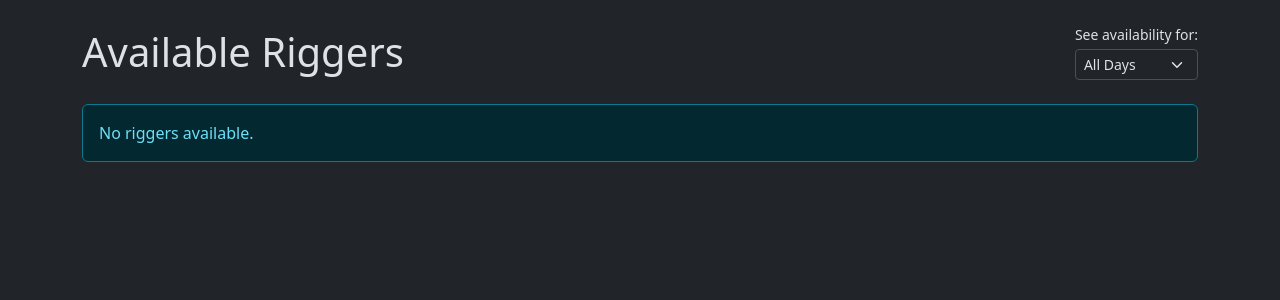
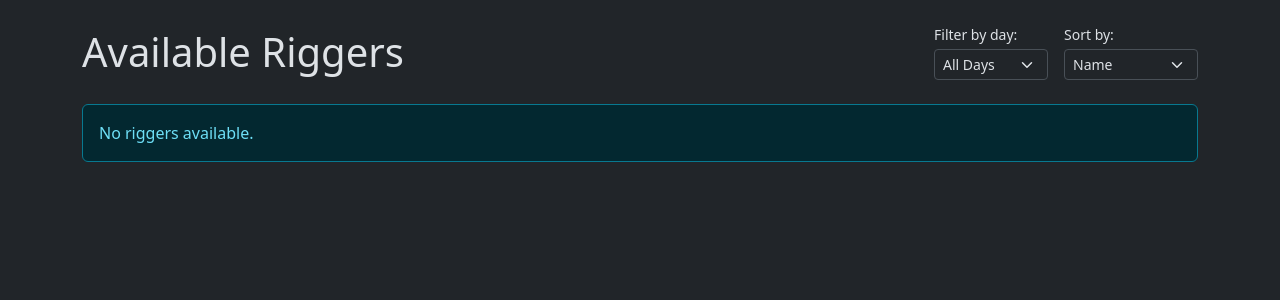
Before and after one commit to dkmkelley/community-riggers, a Flask app: page /admin/availability in a window 1280 px wide. Shown: the part 56-356 px from the top of the page. Run offline with Flask 3, Linux system fonts and the light colour scheme; the visitor is signed in with stand-in values (Sample User, id 1); data that the repository does not hold is empty.

Commit message:
Add sort-by-last-updated to admin availability view; backfill missing last_toggled_at column
Splits the day filter and sort control into separate dropdowns instead of
overloading one select for both, and adds a schema migration so existing
databases created before last_toggled_at was added pick up the column.

```diff
--- a/app.py
+++ b/app.py
@@ -352,6 +352,7 @@ def admin_availability():
     conn = get_db()
 
     filter_day = request.args.get('filter_day', 'all') # Get the filter_day parameter from the query string, default to 'all'
+    sort_by = request.args.get('sort_by', 'name')
     sort_dir = request.args.get('sort_dir', 'asc')
 
     days = []
@@ -415,15 +416,19 @@ def admin_availability():
             "sms_consent": r["sms_consent"],
             "availability": [r["day_0"], r["day_1"], r["day_2"], r["day_3"], r["day_4"]],
             "token": r["token"],
+            "last_toggled_at_raw": r["last_toggled_at"],
             "last_toggled_at": datetime.strptime(r["last_toggled_at"],
             "%Y-%m-%d %H:%M:%S").replace(tzinfo=timezone.utc).astimezone(ZoneInfo("America/Los_Angeles")).strftime("%m/%d %I:%M%p")
             if r["last_toggled_at"]
             else "Never"
         })
 
-    riggers = sorted(riggers, key=lambda r: r['name'].split()[-1].lower(), reverse=(sort_dir == 'desc')) # Sort by last name, case-insensitive
+    if sort_by == 'last_updated':
+        riggers = sorted(riggers, key=lambda r: r['last_toggled_at_raw'] or '', reverse=(sort_dir == 'desc')) # Never-updated riggers sort as the oldest possible timestamp
+    else:
+        riggers = sorted(riggers, key=lambda r: r['name'].split()[-1].lower(), reverse=(sort_dir == 'desc')) # Sort by last name, case-insensitive
     conn.close()
-    return render_template("admin_availability.html", riggers=riggers, days=days, filter_day=filter_day, sort_dir=sort_dir)
+    return render_template("admin_availability.html", riggers=riggers, days=days, filter_day=filter_day, sort_by=sort_by, sort_dir=sort_dir)
 
 
 # Admin view to see all riggers with status of 'pending'. Is public on dev server but should be protected in production.
--- a/database.py
+++ b/database.py
@@ -42,6 +42,10 @@ def ensure_schema():
         conn.execute("UPDATE riggers SET sms_consent = 1")
         conn.commit()
 
+    if "last_toggled_at" not in columns:
+        conn.execute("ALTER TABLE riggers ADD COLUMN last_toggled_at TEXT")
+        conn.commit()
+
     conn.close()
 
 
--- a/templates/admin_availability.html
+++ b/templates/admin_availability.html
@@ -6,8 +6,9 @@
 <!-- Filter Form -->
  <div class="d-flex justify-content-between align-items-center mb-4">
     <h1 class="mb-0">Available Riggers</h1>
-    <form method="GET" action="/admin/availability">
-        <label class="form-label mb-1 small d-block">See availability for:</label>
+    <form method="GET" action="/admin/availability" class="d-flex gap-3">
+        <div>
+            <label class="form-label mb-1 small d-block">Filter by day:</label>
             <select name="filter_day" class="form-select form-select-sm" onchange="this.form.submit()">
                 <option value="all" {% if filter_day == 'all' %}selected{% endif %}>All Days</option>
                 <option value="today" {% if filter_day == 'today' %}selected{% endif %}>Today</option>
@@ -16,6 +17,14 @@
                 <option value="{{ day.date_val }}" {% if filter_day == day.date_val %}selected{% endif %}>{{ day.date_str }}</option>
                 {% endfor %}
             </select>
+        </div>
+        <div>
+            <label class="form-label mb-1 small d-block">Sort by:</label>
+            <select name="sort_by" class="form-select form-select-sm" onchange="this.form.submit()">
+                <option value="name" {% if sort_by == 'name' %}selected{% endif %}>Name</option>
+                <option value="last_updated" {% if sort_by == 'last_updated' %}selected{% endif %}>Last Updated</option>
+            </select>
+        </div>
     </form>
 </div>
 
@@ -34,8 +43,8 @@
             <tr>
                 <th><input type="checkbox" id="select-all-checkbox" aria-label="Select all riggers"></th>
                 <th>
-                    <a href="{{ url_for('admin_availability', filter_day=filter_day, sort_dir='desc' if sort_dir == 'asc' else 'asc') }}" class="text-white text-decoration-none">
-                        Name {% if sort_dir == 'asc' %}&#9650;{% else %}&#9660;{% endif %}
+                    <a href="{{ url_for('admin_availability', filter_day=filter_day, sort_by='name', sort_dir='desc' if (sort_by == 'name' and sort_dir == 'asc') else 'asc') }}" class="text-white text-decoration-none">
+                        Name {% if sort_by == 'name' %}{% if sort_dir == 'asc' %}&#9650;{% else %}&#9660;{% endif %}{% endif %}
                     </a>
                 </th>
 
```
Lines whose indentation alone changed are shown as unchanged.
